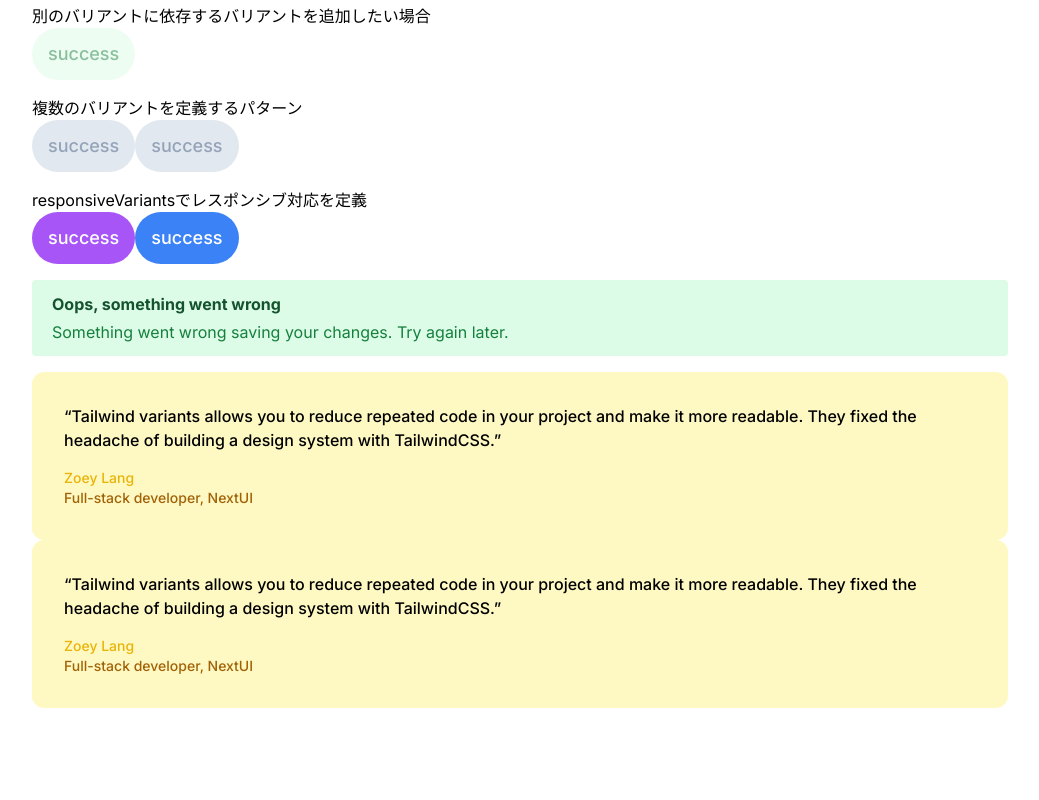
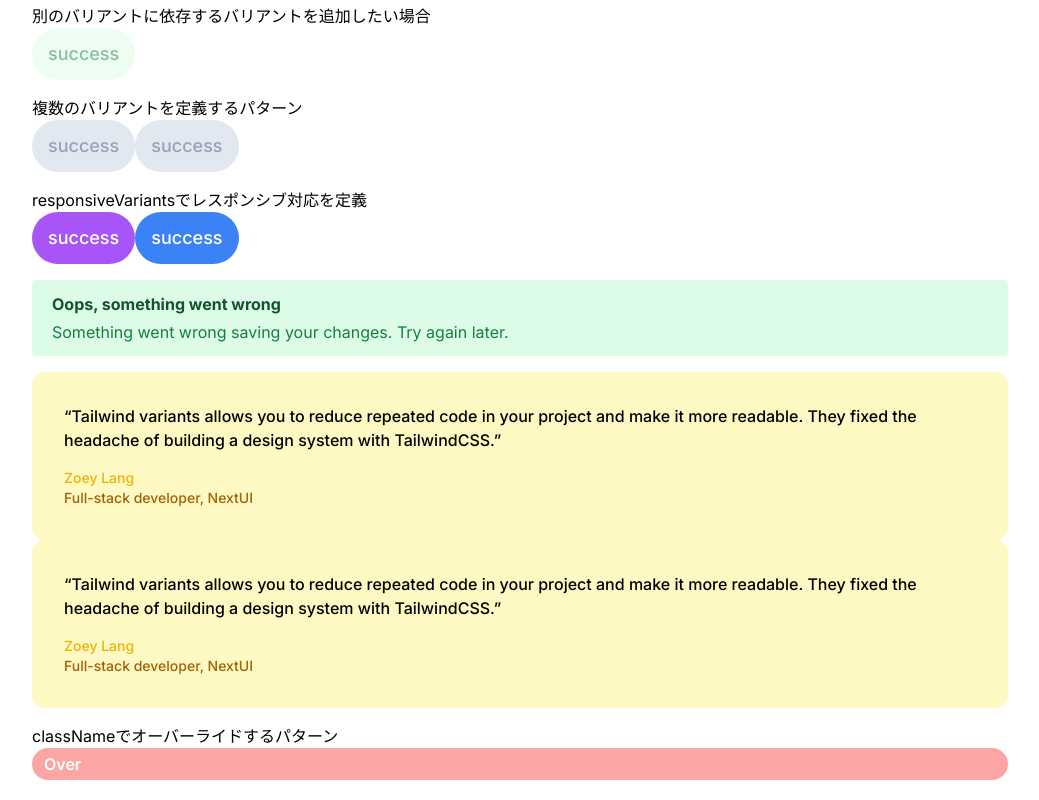
Before and after one commit to ryuta09/nextjs-testing-environment, a Next.js app: page /tailwindvariants in a window 1280 px wide. Shown: the part 192-992 px from the top of the page, without its empty margins (120-1159 px from the left). Before the commit the page ends 920 px from the top, so only its background shows below. Built offline with nearby package versions, Linux system fonts and the light colour scheme.

Commit message:
feat: classNameを使って既存のスタイルに上書きする実装

```diff
--- /dev/null
+++ b/app/components/Over.tsx
@@ -0,0 +1,28 @@
+import React from 'react'
+import { VariantProps, tv } from 'tailwind-variants'
+
+const over = tv({
+  base: 'font-semibold text-white py-1 px-3 rounded-full active:opacity-80',
+  variants: {
+    color: {
+      primary: 'bg-blue-500 hover:bg-blue-700',
+      secondary: 'bg-purple-500 hover:bg-purple-700',
+      success: 'bg-green-500 hover:bg-green-700',
+      error: 'bg-red-500 hover:bg-red-700'
+    }
+  }
+})
+
+type OverType = VariantProps<typeof over>
+
+interface OverTypeProps extends OverType {
+  className: string
+}
+
+const Over = ({color, className}:OverTypeProps) => {
+  return (
+    <div className={over({color, className})}>Over</div>
+  )
+}
+
+export default Over
--- a/app/tailwindvariants/page.tsx
+++ b/app/tailwindvariants/page.tsx
@@ -2,6 +2,7 @@ import React from 'react'
 import Button from '../components/Button'
 import Alert from '../components/Alert'
 import ReponseSlot from '../components/ReponseSlot'
+import Over from '../components/Over'
 
 const TailwindVariants = () => {
   return (
@@ -37,6 +38,11 @@ const TailwindVariants = () => {
       <ReponseSlot color='secondary' />
       <ReponseSlot color='primary' />
 
+      <div className='my-4'>
+        <p>classNameでオーバーライドするパターン</p>
+        <Over color='secondary' className='bg-red-300 hover:bg-red-400' />
+      </div>
+
     </div>
   )
 }
```
